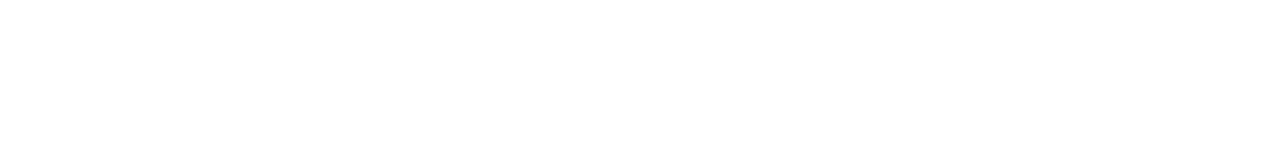
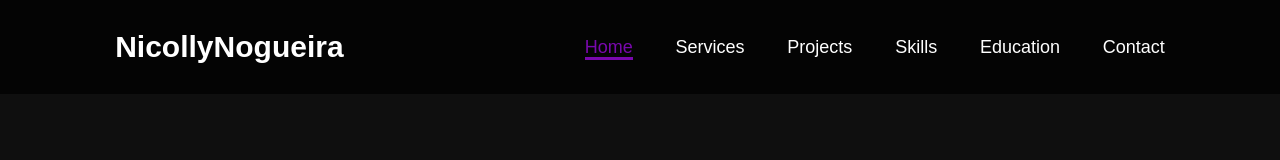
Before and after one commit to niic-noguee/portfolio, a plain HTML site: page index.html in a window 1280 px wide. Drawn offline with nearby package versions, Linux system fonts and the light colour scheme.

Commit message:
feat: adiciona header ao site

```diff
--- /dev/null
+++ b/assets/css/header.css
@@ -0,0 +1,41 @@
+.header{
+   position: fixed;
+   top: 0;
+   left: 0;
+   width: 100%;
+   padding: 3rem 9%;
+   background: rgba(0, 0, 0, 0.7);
+   backdrop-filter: blur(10px);
+   display: flex;
+   justify-content: space-between;
+   align-items: center;
+   z-index: 100;
+}
+.logo{
+   font-size: 3rem;
+   color: var(--text-color);
+   font-weight: 800;
+   cursor: pointer;
+   transition: 0.3s ease;
+}
+.logo:hover{
+   transform: scale(1.1);
+}
+.navbar a{
+   font-size: 1.8rem;
+   color: white;
+   margin-left: 4rem;
+   font-weight: 500;
+   transition: 0.3s ease;
+   border-bottom: 3px solid transparent;
+}
+.navbar a:hover,
+.navbar a.active{
+   color: var(--main-color);
+   border-bottom: 3px solid var(--main-color);
+}
+#menu-icon{
+   font-size: 3.6rem;
+   color: var(--main-color);
+   display: none;
+}
--- a/style.css
+++ b/assets/css/style.css
@@ -14,3 +14,11 @@
    --text-color: white;
    --main-color: #7908ad;
 }
+html{
+   font-size: 62.5%;
+   overflow-x: hidden;
+}
+body{
+   background-color: var(--bg-color);
+   color: var(--text-color);
+}
--- a/index.html
+++ b/index.html
@@ -4,9 +4,25 @@
    <meta charset="UTF-8">
    <meta name="viewport" content="width=device-width, initial-scale=1.0">
    <title>Portfolio da Nicolly</title>
-   <link rel="stylesheet" href="style.css">
+   <link rel="stylesheet" href="assets/css/style.css">
+   <link rel="stylesheet" href="assets/css/header.css">
+   <link href='https://unpkg.com/boxicons@2.1.4/css/boxicons.min.css' rel='stylesheet'>
 </head>
 <body>
-   <script src="script.js"></script>
+   <header class="header">
+      <a href="#home" class="logo">Nicolly<span>Nogueira</span></a>
+
+      <i class='bx bx-menu' id="menu-icon"></i>
+
+      <nav class="navbar">
+         <a href="#home" class="active">Home</a>
+         <a href="#services">Services</a>
+         <a href="#projects">Projects</a>
+         <a href="#skills">Skills</a>
+         <a href="#education">Education</a>
+         <a href="#contact">Contact</a>
+      </nav>
+   </header>
+   <script src="assets/js/script.js"></script>
 </body>
 </html>
```
Also changed, not shown: assets/js/script.js (added).
